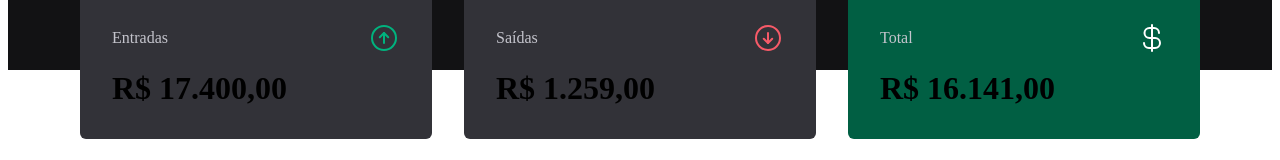
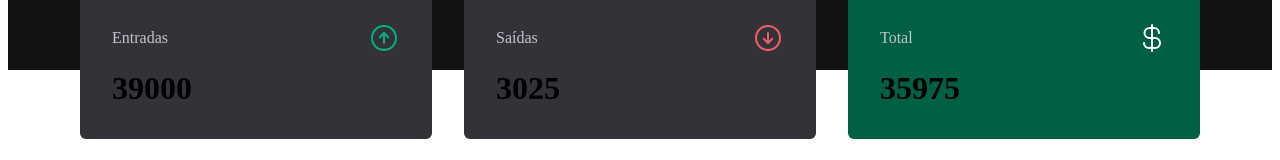
Before and after one commit to Daniel-Guimaraes/GTmoney, a React (Vite) app: page / in a window 1280 px wide. Shown: the part 148-308 px from the top of the page. Built offline with nearby package versions, Linux system fonts and the light colour scheme; data requests are answered from the project's data file.

Commit message:
Calculando o resumo das transações

```diff
--- a/server.json
+++ b/server.json
@@ -21,7 +21,7 @@
       "description": "Mercado",
       "type": "outcome",
       "category": "Alimentação",
-      "price": 14000,
+      "price": 3000,
       "created_at": "2023-10-13T23:00:37.779Z"
     },
     {
--- a/src/components/Summary/index.tsx
+++ b/src/components/Summary/index.tsx
@@ -1,7 +1,31 @@
+import { useContext } from 'react'
+
 import { ArrowCircleDown, ArrowCircleUp, CurrencyDollar } from 'phosphor-react'
+
+import { TransactionsContext } from '../../contexts/TransactionsContext'
+
 import * as S from './styles'
 
 export function Summary() {
+  const { transactions } = useContext(TransactionsContext)
+
+  const summary = transactions.reduce((acc, transaction) => {
+    if (transaction.type === 'income') {
+      acc.income += transaction.price
+      acc.total += transaction.price
+    } else {
+      acc.outcome += transaction.price
+      acc.total -= transaction.price
+    }
+
+    return acc
+  }, {
+    income: 0,
+    outcome: 0,
+    total: 0,
+  })
+
+
   return (
     <S.SummaryContainer>
         <S.SummaryCard>
@@ -10,7 +34,7 @@
             <ArrowCircleUp size={32} color='#00b37e'/>
           </header>
 
-          <strong>R$ 17.400,00</strong>
+          <strong>{summary.income}</strong>
 
           <S.LastTransactionDate>
             Última Entrada em 13 de Abril
@@ -22,7 +46,7 @@
             <ArrowCircleDown size={32} color='#f75a68'/>
           </header>
 
-          <strong>R$ 1.259,00</strong>
+          <strong>{summary.outcome}</strong>
 
           <S.LastTransactionDate>
             Última Saída em 18 de Abril
@@ -34,7 +58,7 @@
             <CurrencyDollar size={32} color='#fff'/>
           </header>
 
-          <strong>R$ 16.141,00</strong>
+          <strong>{summary.total}</strong>
         </S.SummaryCard>
     </S.SummaryContainer>
   )
```
Also changed, not shown: src/pages/Transactions/index.tsx (line endings or trailing spaces).
